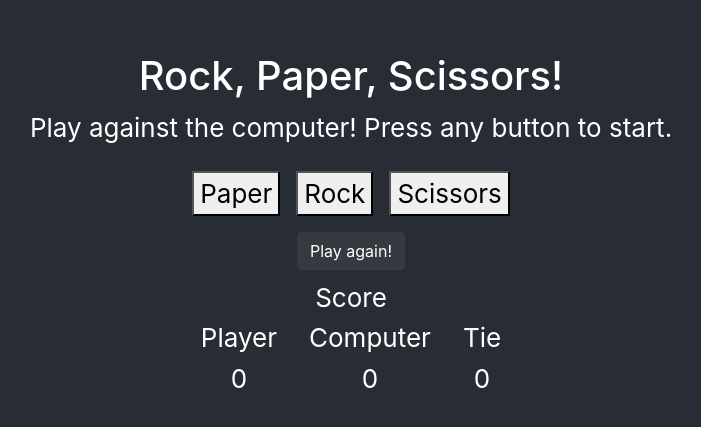
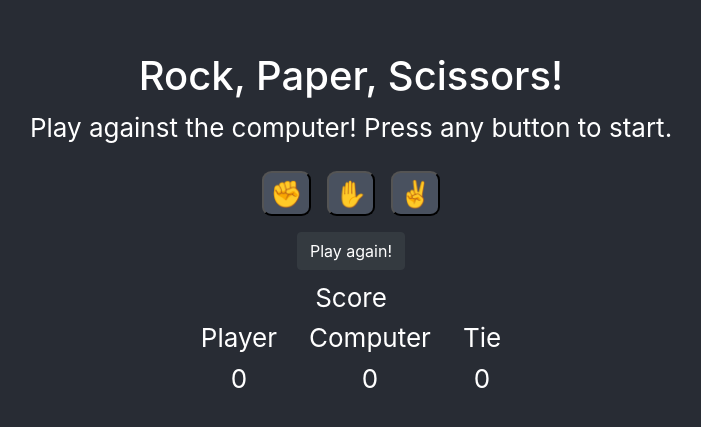
Before and after one commit to stefi23/Schere-Stein-Papier, a React (Create React App) app: page / in a window 1280 px wide. Shown: the part 175-602 px from the top of the page, without its empty margins (289-990 px from the left). Built offline with nearby package versions, Linux system fonts and the light colour scheme.

Commit message:
design buttons to emojis plus color

```diff
--- a/src/App.css
+++ b/src/App.css
@@ -36,3 +36,33 @@
     transform: rotate(360deg);
   }
 }
+
+.rotate {
+  transform: rotate(-90deg);
+
+  /* Legacy vendor prefixes that you probably don't need... */
+
+  /* Safari */
+  -webkit-transform: rotate(-90deg);
+
+  /* Firefox */
+  -moz-transform: rotate(-90deg);
+
+  /* IE */
+  -ms-transform: rotate(-90deg);
+
+  /* Opera */
+  -o-transform: rotate(-90deg);
+
+  /* Internet Explorer */
+  filter: progid:DXImageTransform.Microsoft.BasicImage(rotation=3);
+}
+
+.buttonGrayRounded {
+  background-color: #49515f;
+  border-radius: 20%;
+}
+
+.buttonGrayRounded:hover {
+  background-color: #8a6a76;
+}
--- a/src/App.js
+++ b/src/App.js
@@ -11,7 +11,7 @@ class App extends React.Component {
       winner: "unknown",
       computerScore: 0,
       playerScore: 0,
-      tie: 0
+      tie: 0,
     };
   }
 
@@ -23,7 +23,7 @@ class App extends React.Component {
     this.setState({
       player,
       computer,
-      winner
+      winner,
     });
     this.getScore(winner);
   };
@@ -66,22 +66,22 @@ class App extends React.Component {
 
   playGame = () => {
     this.setState({
-      winner: "unknown"
+      winner: "unknown",
     });
   };
 
   getScore = (winner) => {
     if (winner === "player") {
       this.setState({
-        playerScore: this.state.playerScore + 1
+        playerScore: this.state.playerScore + 1,
       });
     } else if (winner === "computer") {
       this.setState({
-        computerScore: this.state.computerScore + 1
+        computerScore: this.state.computerScore + 1,
       });
     } else {
       this.setState({
-        tie: this.state.tie + 1
+        tie: this.state.tie + 1,
       });
     }
   };
@@ -100,26 +100,27 @@ class App extends React.Component {
                   <button
                     onClick={this.handleChoice}
                     name="user"
-                    value={"paper"}
-                    className="m-2"
+                    value={"rock"}
+                    className="m-2 buttonGrayRounded"
                   >
-                    Paper
+                    ✊
                   </button>
                   <button
                     onClick={this.handleChoice}
                     name="user"
-                    value={"rock"}
-                    className="m-2"
+                    value={"paper"}
+                    className="m-2 buttonGrayRounded"
                   >
-                    Rock
+                    ✋
                   </button>
+
                   <button
                     onClick={this.handleChoice}
                     name="user"
                     value={"scissors"}
-                    className="m-2"
+                    className="m-2 buttonGrayRounded"
                   >
-                    Scissors
+                    ✌️
                   </button>
                 </div>
               </div>
```
